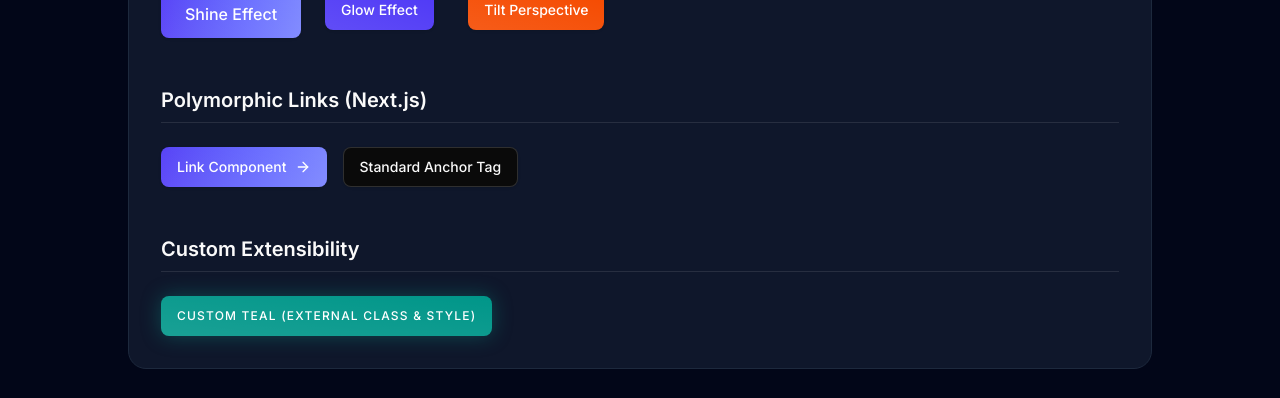
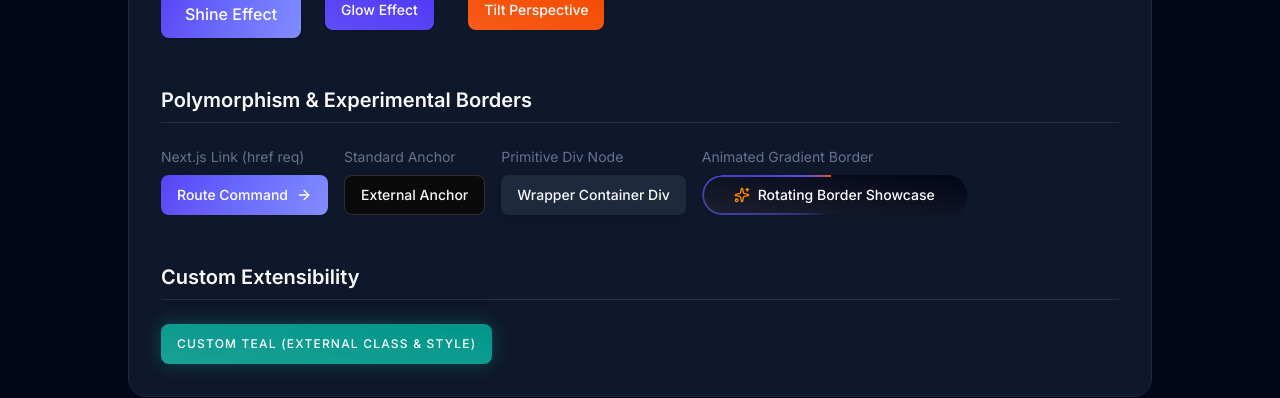
Before and after one commit to herberthk/legal-frontend, a Next.js app: page /test/buttons in a window 1280 px wide. Shown: the part 1590-1988 px from the top of the page. Built offline with nearby package versions, Linux system fonts and the light colour scheme; no server answers.

Commit message:
created border animation

```diff
--- a/components/ui/button-preview.tsx
+++ b/components/ui/button-preview.tsx
@@ -283,12 +283,14 @@ export function ButtonPreview() {
         </div>
       </section>
 
-      {/* Custom Extensibility Section */}
+      {/* Polymorphism & Sandbox Section */}
       <section className="space-y-6">
         <h2 className="text-xl font-semibold border-b pb-2">
-          Polymorphic Links (Next.js)
+          Polymorphism & Experimental Borders
         </h2>
         <div className="flex flex-wrap gap-4">
+          <div className="space-y-2">
+            <p className="text-sm text-slate-500">Next.js Link (href req)</p>
             <CustomButton
               component={Link}
               href="/test/buttons"
@@ -296,9 +298,12 @@ export function ButtonPreview() {
               hoverEffect="shine"
               rightIcon={<ArrowRight />}
             >
-            Link Component
+              Route Command
             </CustomButton>
+          </div>
 
+          <div className="space-y-2">
+            <p className="text-sm text-slate-500">Standard Anchor</p>
             <CustomButton
               component="a"
               href="https://google.com"
@@ -306,8 +311,36 @@ export function ButtonPreview() {
               variant="outline"
               hoverEffect="glow"
             >
-            Standard Anchor Tag
+              External Anchor
             </CustomButton>
+          </div>
+
+          <div className="space-y-2">
+            <p className="text-sm text-slate-500">Primitive Div Node</p>
+            <CustomButton
+              component="div"
+              variant="transparent"
+              shadow="md"
+              hoverEffect="tilt"
+              className="cursor-default bg-slate-100 dark:bg-slate-800"
+            >
+              Wrapper Container Div
+            </CustomButton>
+          </div>
+
+          <div className="space-y-2">
+            <p className="text-sm text-slate-500">Animated Gradient Border</p>
+            <CustomButton
+              component="div"
+              variant="primary"
+              shape="pill"
+              borderAnimation
+              className="bg-slate-950 px-8 py-3 dark:bg-slate-950 font-medium whitespace-nowrap"
+              leftIcon={<Sparkles className="w-4 h-4 text-orange-400" />}
+            >
+              Rotating Border Showcase
+            </CustomButton>
+          </div>
         </div>
       </section>
 
--- a/components/ui/custom-button.tsx
+++ b/components/ui/custom-button.tsx
@@ -200,6 +200,7 @@ export type CustomButtonBaseProps = {
   borderTopRightRadius?: string;
   borderBottomRightRadius?: string;
   borderBottomLeftRadius?: string;
+  borderAnimation?: boolean;
 };
 
 export type CustomButtonProps<T extends React.ElementType> =
@@ -243,6 +244,7 @@ const CustomButtonInner = forwardRef(
       borderTopRightRadius,
       borderBottomRightRadius,
       borderBottomLeftRadius,
+      borderAnimation,
       style,
       whileHover,
       whileTap,
@@ -254,7 +256,12 @@ const CustomButtonInner = forwardRef(
 
     // Runtime enforcement for href if it's likely a Link
     const dynamicProps = props as Record<string, unknown>;
-    if (component && component !== "button" && !dynamicProps.href) {
+    if (
+      component &&
+      component !== "button" &&
+      component !== "div" &&
+      !dynamicProps.href
+    ) {
       throw new Error(
         "CustomButton: The 'href' prop is required when using a custom component link.",
       );
@@ -334,6 +341,32 @@ const CustomButtonInner = forwardRef(
           </motion.div>
         </AnimatePresence>
 
+        {/* Animated Border Overlay */}
+        {borderAnimation && (
+          <div
+            className="absolute inset-0 z-0 pointer-events-none"
+            style={{
+              padding: "2px",
+              WebkitMask:
+                "linear-gradient(#fff 0 0) content-box, linear-gradient(#fff 0 0)",
+              WebkitMaskComposite: "xor",
+              maskComposite: "exclude",
+              borderRadius: "inherit",
+              overflow: "hidden",
+            }}
+          >
+            <motion.div
+              className="absolute -inset-full"
+              style={{
+                background:
+                  "conic-gradient(from 0deg, transparent 60%, #4f46e5 85%, #ea580c 100%)",
+              }}
+              animate={{ rotate: 360 }}
+              transition={{ repeat: Infinity, duration: 6, ease: "linear" }}
+            />
+          </div>
+        )}
+
         {/* Shine Effect Overlay */}
         {hoverEffect === "shine" && (
           <motion.div
```
Lines whose indentation alone changed are shown as unchanged.
